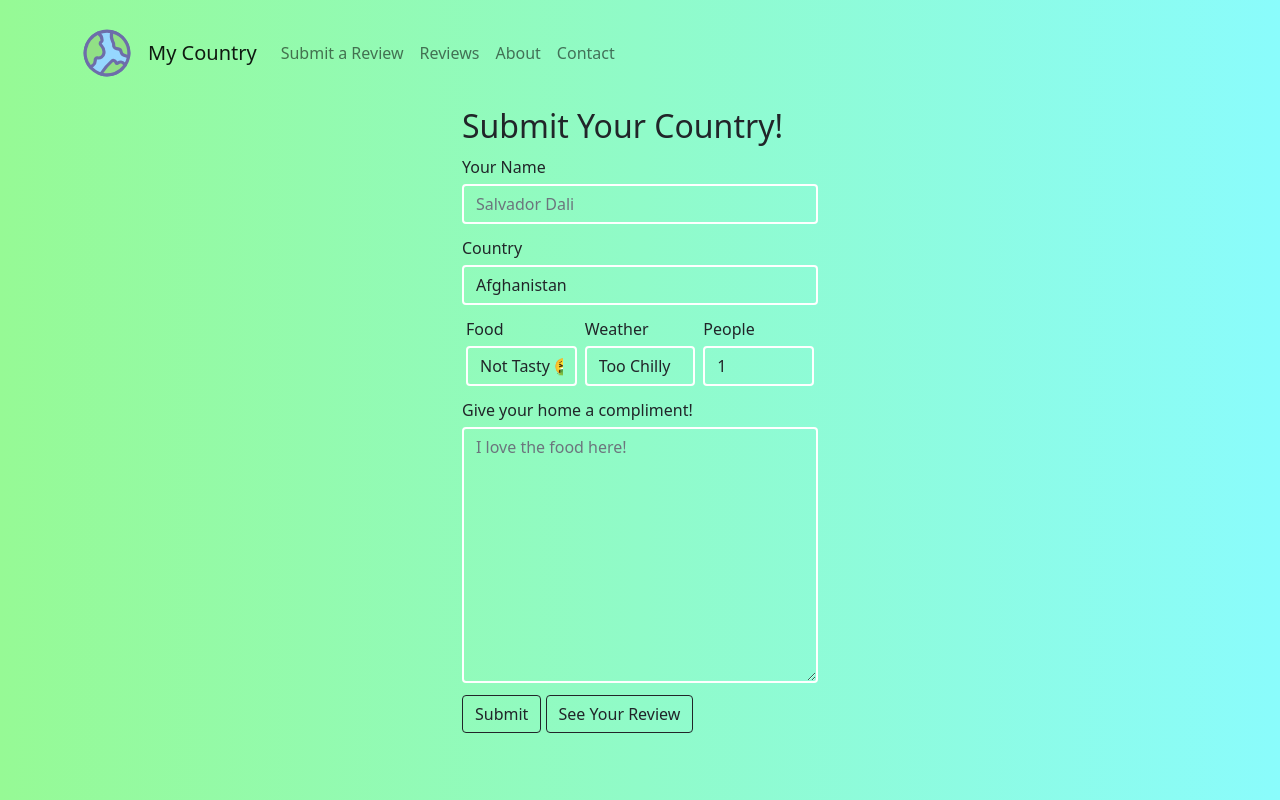
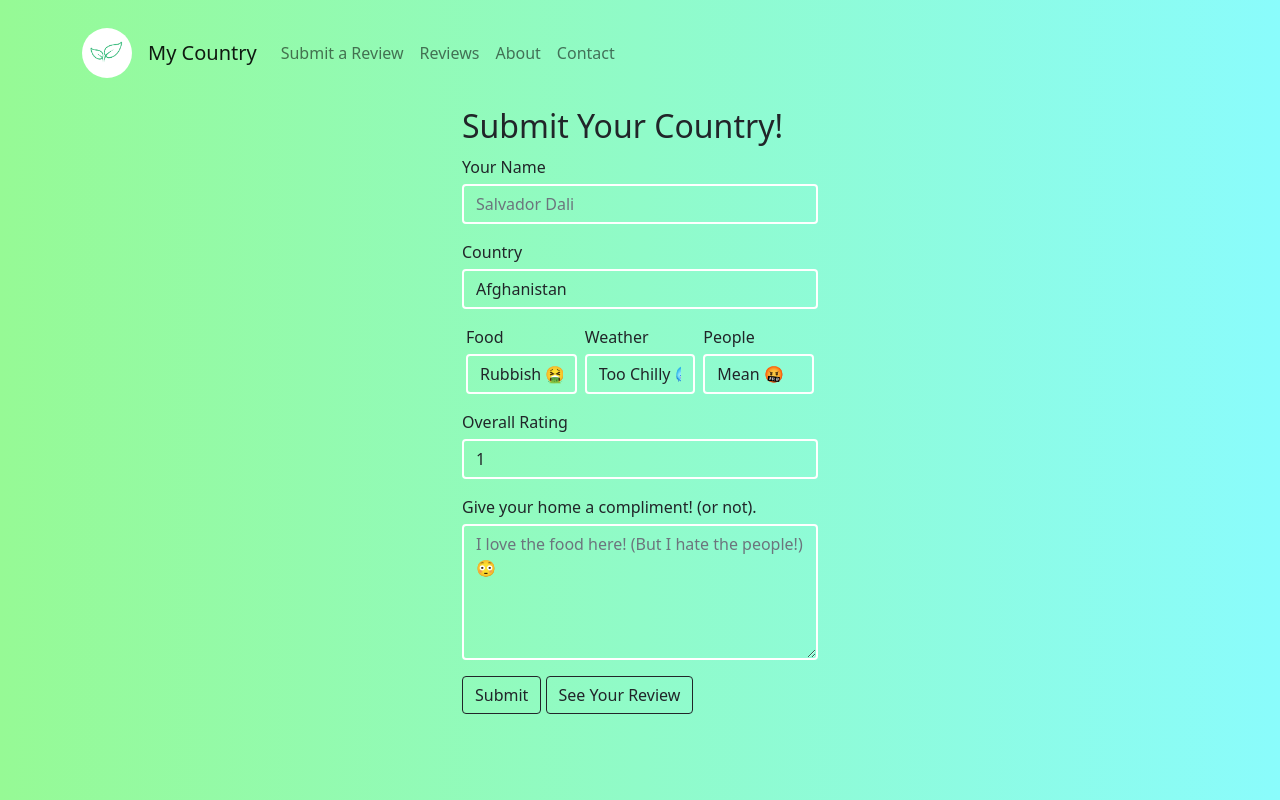
Before and after one commit to dalengit/rate-my-country, a PHP site: page /public/submission.php in a window 1280 px wide. Run offline with PHP 8.4, Linux system fonts and the light colour scheme; some libraries are stand-ins or nearby versions.

```diff
--- a/public/submission.php
+++ b/public/submission.php
@@ -13,9 +13,10 @@ if (!empty($_POST)){
     $weather = $_POST['weather'];
     $people = $_POST['people'];
     $review = $_POST['review'];
+    $overall = $_POST['overall'];
 
 
-    $stmt = $conn->prepare('INSERT INTO checkins (name, productid, country, food, weather, people, review) VALUES (:name, :productid, :country, :food, :weather, :people, :review)');
+    $stmt = $conn->prepare('INSERT INTO checkins (name, productid, country, food, weather, people, review, overall) VALUES (:name, :productid, :country, :food, :weather, :people, :review, :overall)');
 
     $stmt->execute([
         'name' => $name,
@@ -24,7 +25,8 @@ if (!empty($_POST)){
         'food' => $food,
         'weather' => $weather,
         'people' => $people,
-        'review' => $review
+        'review' => $review,
+        'overall' => $overall
     ]);
 
     $productAddedSuccess = true;
@@ -52,11 +54,11 @@ if (!empty($_POST)){
                 <p class="alert alert-light">Submitted successfully!</p>
             <?php endif; ?>
             <form action="" method="post" enctype="multipart/form-data">
-                <div class="form-group">
+                <div class="form-group my-1">
                     <label class="label" for="user-name">Your Name</label>
-                    <input class="form-control" type="text" name="name" id="user-name" placeholder="Salvador Dali">
+                    <input class="form-control" type="text" name="name" id="user-name" placeholder="Salvador Dali" required="required">
                 </div>
-                <div class="form-group">
+                <div class="form-group my-1">
                     <input type="hidden" id="1" value="1" name="productid">
                     <label class="label" for="product-rating">Country</label>
                     <select class="form-control" id="product-rating" name="country">
@@ -308,46 +310,47 @@ if (!empty($_POST)){
                         <option value="Zimbabwe">Zimbabwe</option>
                     </select>
                 </div>
-                <div class="row mx-auto">
+                <div class="row mx-auto my-1">
                     <div class="form-group col-md-4 px-1">
                         <label class="label" for="product-rating">Food</label>
                         <select class="form-control" id="product-rating" name="food">
-                            <option>Not Tasty &#x1F92E</option>
-                            <option>It's ok..</option>
-                            <option>Pretty nice</option>
-                            <option>Really tasty! &#x1F44D</option>
-                            <option>The best food ever! &#x1F44C</option>
+                            <option>Rubbish &#x1F92E</option>
+                            <option>Okay.. &#x1F914</option>
+                            <option>Pretty nice &#x1F44D</option>
+                            <option>Amazing! &#x1F924</option>
                         </select>
                     </div>
                     <div class="form-group col-md-4 px-1">
                         <label class="label" for="product-rating">Weather</label>
                         <select class="form-control" id="product-rating" name="weather">
-                            <option>Too Chilly</option>
-                            <option>2</option>
-                            <option>3</option>
-                            <option>4</option>
-                            <option>5</option>
+                            <option>Too Chilly &#x1F976</option>
+                            <option>Just Right &#x1F60C</option>
+                            <option>Too Hot &#x1F975</option>
                         </select>
                     </div>
                     <div class="form-group col-md-4 px-1">
                         <label class="label" for="product-rating">People</label>
                         <select class="form-control" id="product-rating" name="people">
-                            <option>1</option>
-                            <option>2</option>
-                            <option>3</option>
-                            <option>4</option>
-                            <option>5</option>
-                            <option>6</option>
-                            <option>7</option>
-                            <option>8</option>
-                            <option>9</option>
-                            <option>10</option>
+                            <option>Mean &#x1F92C</option>
+                            <option>Nice..&#x1F610</option>
+                            <option>Friendly &#x1F917</option>
+                            <option>So Nice! &#x1F929</option>
                         </select>
                     </div>
                 </div>
-                <div class="form-group">
-                    <label class="label" for="product-review">Give your home a compliment!</label>
-                    <textarea class="form-control" name="review" id="product-review" cols="30" rows="10" placeholder="I love the food here!"></textarea>
+                <div class="form-group my-1">
+                    <label class="label" for="product-rating">Overall Rating</label>
+                    <select class="form-control" id="product-rating" name="overall">
+                        <option>1</option>
+                        <option>2</option>
+                        <option>3</option>
+                        <option>4</option>
+                        <option>5</option>
+                    </select>
+                </div>
+                <div class="form-group my-1">
+                    <label class="label" for="product-review">Give your home a compliment! (or not).</label>
+                    <textarea class="form-control" name="review" id="product-review" cols="30" rows="5" placeholder="I love the food here! (But I hate the people!) &#x1F633" required="required"></textarea>
                 </div>
                 <div class="form-group">
                     <button type="submit" name="submit" value="upload" class="btn btn-outline-dark">Submit</button>
--- a/public/templates/navbar.php
+++ b/public/templates/navbar.php
@@ -2,7 +2,7 @@
 <nav class="navbar navbar-expand-lg navbar-light">
     <div class="container">
     <a class="navbar-brand" href="home.php">
-        <img src="/project/images/earth.svg" width="50" height="50" class="d-inline-block align-top" alt="">
+        <img src="/project/images/icon.png" width="50" height="50" class="d-inline-block align-top" alt="" style="border-radius: 50%;">
     </a>
         <a class="navbar-brand" href="home.php">My Country</a>
         <button class="navbar-toggler" type="button" data-toggle="collapse" data-target="#navbarNav" aria-controls="navbarNav" aria-expanded="false" aria-label="Toggle navigation">
```
Also changed, not shown: public/about.php (+20 -0 lines), public/css/style.css (+39 -1 lines), public/review.php (+9 -10 lines), images/cherry-566.png (deleted), images/earth.svg (deleted), images/icon.png (added), images/logo2.png (added), images/world.svg (deleted).
